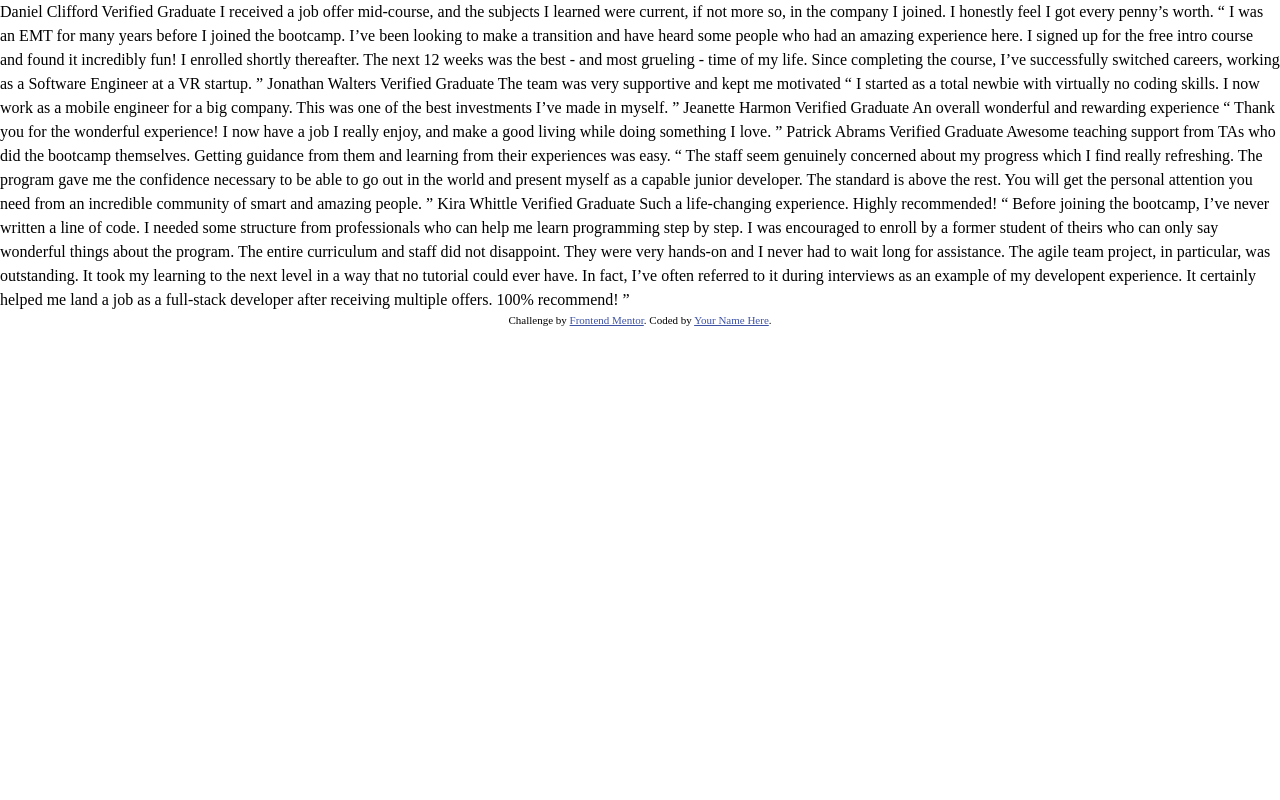
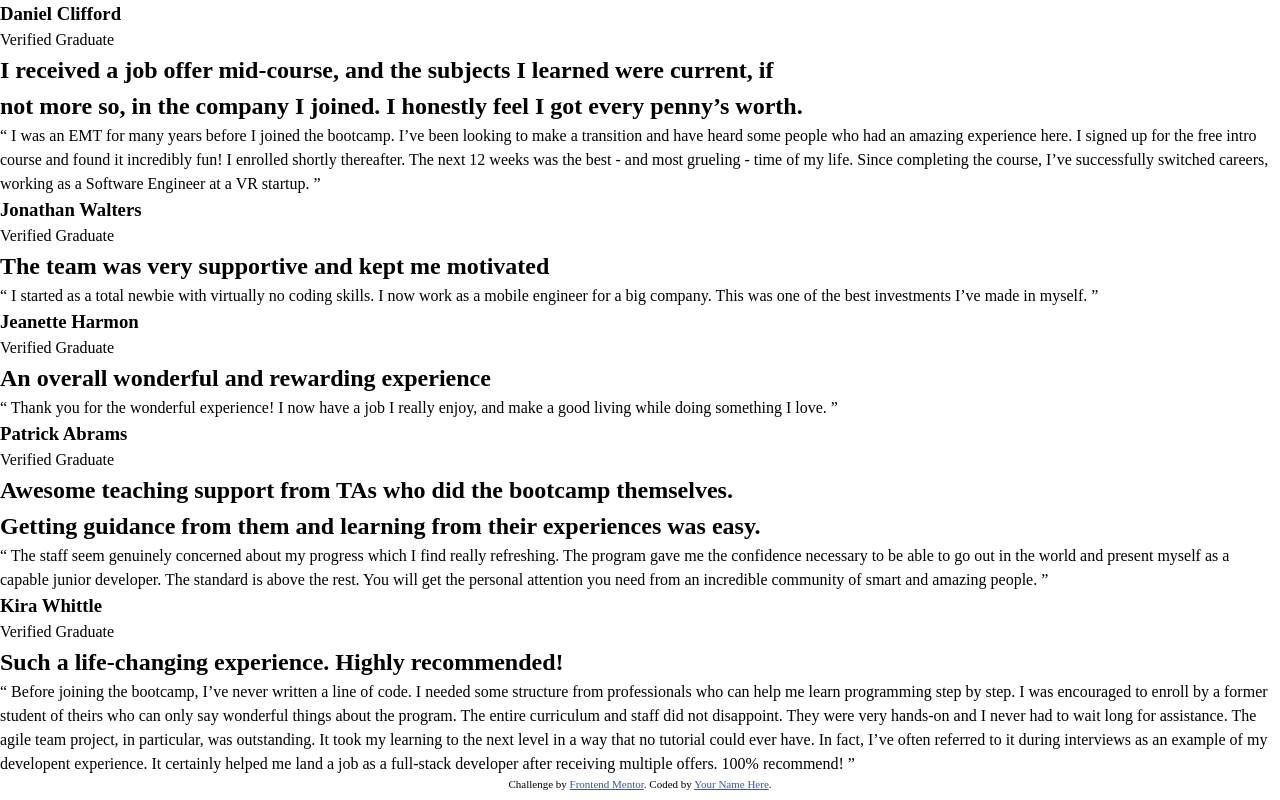
Before and after one commit to BoundoTheWitch/testimonials-grid-section, a plain HTML site: page index.html in a window 1280 px wide. Drawn offline with Linux system fonts and the light colour scheme.

Commit message:
Refined layout

```diff
--- a/index.html
+++ b/index.html
@@ -19,50 +19,89 @@
   </style>
 </head>
 <body>
-  Daniel Clifford
-  Verified Graduate
-
+  <main>
+    <div class="cards">
+      <article class="card card1">
+        <div class="profile">
+          <div class="profile-picture"></div>
+          <div>
+            <h3>Daniel Clifford</h3>
+            <p>Verified Graduate</p>
+          </div>
+        </div>
+        <h2 class="title">
           I received a job offer mid-course, and the subjects I learned were current, if not more so,
           in the company I joined. I honestly feel I got every penny’s worth.
-
+        </h2>
+        <p class="review">
           “ I was an EMT for many years before I joined the bootcamp. I’ve been looking to make a
           transition and have heard some people who had an amazing experience here. I signed up
           for the free intro course and found it incredibly fun! I enrolled shortly thereafter.
           The next 12 weeks was the best - and most grueling - time of my life. Since completing
           the course, I’ve successfully switched careers, working as a Software Engineer at a VR startup. ”
+        </p>
+      </article>
 
-  Jonathan Walters
-  Verified Graduate
-
-  The team was very supportive and kept me motivated
-
+      <article class="card card2">
+        <div class="profile">
+          <div class="profile-picture"></div>
+          <div>
+            <h3>Jonathan Walters</h3>
+            <p>Verified Graduate</p>
+          </div>
+        </div>
+        <h2 class="title">The team was very supportive and kept me motivated</h2>
+        <p class="review">
           “ I started as a total newbie with virtually no coding skills. I now work as a mobile engineer
           for a big company. This was one of the best investments I’ve made in myself. ”
+        </p>
+      </article>
 
-  Jeanette Harmon
-  Verified Graduate
-
-  An overall wonderful and rewarding experience
-
+      <article class="card card3">
+        <div class="profile">
+          <div class="profile-picture"></div>
+          <div>
+            <h3>Jeanette Harmon</h3>
+            <p>Verified Graduate</p>
+          </div>
+        </div>
+        <h2 class="title">An overall wonderful and rewarding experience</h2>
+        <p class="review">
           “ Thank you for the wonderful experience! I now have a job I really enjoy, and make a good living
           while doing something I love. ”
+        </p>
+      </article>
 
-  Patrick Abrams
-  Verified Graduate
-
+      <article class="card card4">
+        <div class="profile">
+          <div class="profile-picture"></div>
+          <div>
+            <h3>Patrick Abrams</h3>
+            <p>Verified Graduate</p>
+          </div>
+        </div>
+        <h2 class="title">
           Awesome teaching support from TAs who did the bootcamp themselves. Getting guidance from them and
           learning from their experiences was easy.
-
+        </h2>
+        <p class="review">
           “ The staff seem genuinely concerned about my progress which I find really refreshing. The program
           gave me the confidence necessary to be able to go out in the world and present myself as a capable
           junior developer. The standard is above the rest. You will get the personal attention you need from
           an incredible community of smart and amazing people. ”
+        </p>
+      </article>
 
-  Kira Whittle
-  Verified Graduate
-
-  Such a life-changing experience. Highly recommended!
-
+      <article class="card card5">
+        <div class="profile">
+          <div class="profile-picture"></div>
+          <div>
+            <h3>Kira Whittle</h3>
+            <p>Verified Graduate</p>
+          </div>
+        </div>
+        <h2 class="title">Such a life-changing experience. Highly recommended!</h2>
+        <p class="review">
           “ Before joining the bootcamp, I’ve never written a line of code. I needed some structure from
           professionals who can help me learn programming step by step. I was encouraged to enroll by a former
           student of theirs who can only say wonderful things about the program. The entire curriculum and staff
@@ -71,6 +110,10 @@
           could ever have. In fact, I’ve often referred to it during interviews as an example of my developent
           experience. It certainly helped me land a job as a full-stack developer after receiving multiple offers.
           100% recommend! ”
+        </p>
+      </article>
+    </div>
+  </main>
 
     <footer class="attribution">
     Challenge by <a href="https://www.frontendmentor.io?ref=challenge">Frontend Mentor</a>.
```
Lines whose indentation alone changed are shown as unchanged.
